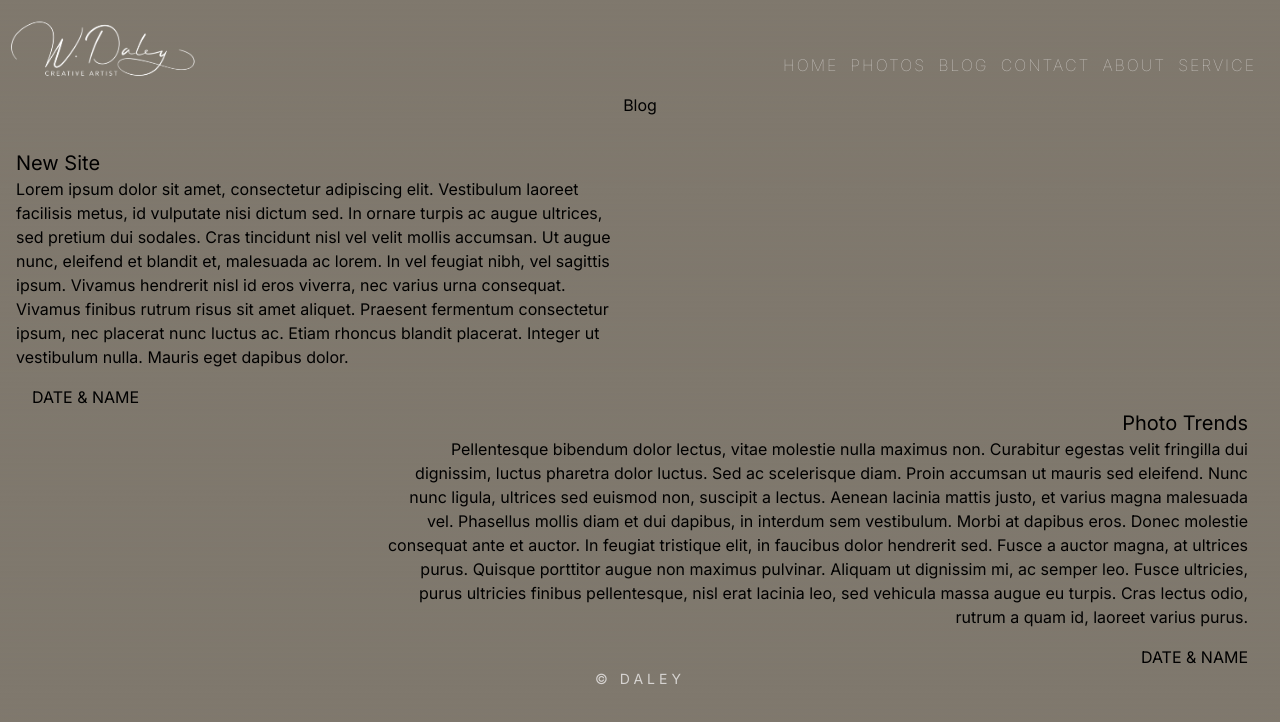
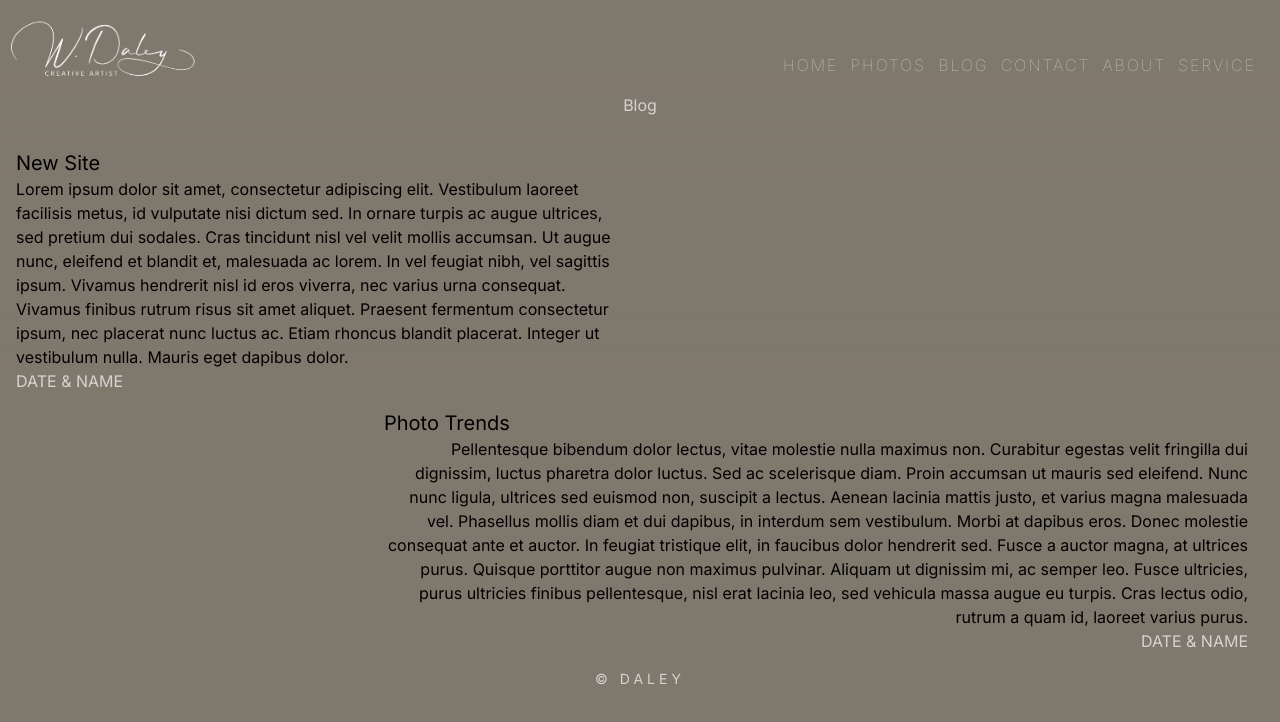
Before and after one commit to trble91/daleyphotos, a Next.js app: page /Blog in a window 1280 px wide. Shown: the top 722 px of the page. Built offline with nearby package versions, Linux system fonts and the light colour scheme.

Commit message:
adds blog card

```diff
--- a/src/app/Blog/page.jsx
+++ b/src/app/Blog/page.jsx
@@ -1,5 +1,3 @@
-"use client";
-
 import Footer from "@/Footer/page";
 import Navbar from "@/Navbar/page";
 import React from "react";
@@ -8,9 +6,12 @@ export default function Blog() {
   return (
     <>
       <Navbar />
-      <div className="text-center mt-4 mb-8">Blog</div>
-      <h1 className="text-xl ml-4">New Site</h1>
-      <section className="flex max-w-[600px] snap-center ml-4 mb-4">
+      <div className="text-center mt-4 mb-8 text-stone-300">Blog</div>
+
+      {/* Blog Card 1 */}
+      <div className="max-w-[600px] ml-4 mb-4">
+        <h1 className="text-xl">New Site</h1>
+        <section className="flex">
           <p className="flex text-m">
             Lorem ipsum dolor sit amet, consectetur adipiscing elit. Vestibulum
             laoreet facilisis metus, id vulputate nisi dictum sed. In ornare
@@ -23,9 +24,13 @@ export default function Blog() {
             Integer ut vestibulum nulla. Mauris eget dapibus dolor.
           </p>
         </section>
-     <div className="ml-8 uppercase">Date & Name</div>
-      <h1 className="text-xl text-end mr-8">Photo Trends</h1>
-      <section className="flex snap-center min-w-[600px] ml-96 mb-4">
+        <div className="uppercase text-stone-300">Date & Name</div>
+      </div>
+
+      {/* Blog Card 2 */}
+      <div className="min-w-[600px] ml-96 mb-4">
+        <h1 className="text-xl">Photo Trends</h1>
+        <section className="flex">
           <p className="flex text-end mr-8">
             Pellentesque bibendum dolor lectus, vitae molestie nulla maximus non.
             Curabitur egestas velit fringilla dui dignissim, luctus pharetra dolor
@@ -42,7 +47,9 @@ export default function Blog() {
             laoreet varius purus.
           </p>
         </section>
-      <div className="text-end mr-8 uppercase">Date & Name</div>
+        <div className="text-end mr-8 uppercase text-stone-300">Date & Name</div>
+      </div>
+
       <Footer />
     </>
   );
```
Lines whose indentation alone changed are shown as unchanged.
